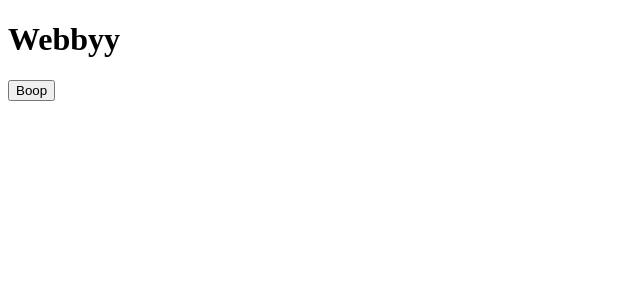
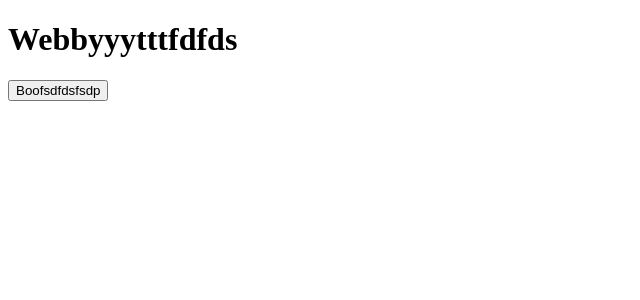
Before and after one commit to cassi10/turbo-gh-actions-test, a Next.js app in the folder apps/web/: page / in a window 1280 px wide. Shown: the top 300 px of the page, without its empty margins (0-640 px from the left). Built offline with nearby package versions, Linux system fonts and the light colour scheme.

Commit message:
updated ci workflow file

```diff
--- a/apps/web/pages/index.tsx
+++ b/apps/web/pages/index.tsx
@@ -3,7 +3,7 @@ import { Button } from "@scope/ui";
 export default function Web() {
   return (
     <div>
-      <h1>Webbyy</h1>
+      <h1>Webbyyytttfdfds</h1>
       <Button />
     </div>
   );
--- a/packages/ui/Button.tsx
+++ b/packages/ui/Button.tsx
@@ -1,4 +1,4 @@
 import * as React from "react";
 export const Button = () => {
-  return <button>Boop</button>;
+  return <button>Boofsdfdsfsdp</button>;
 };
```
Also changed, not shown: 1 other file (tests, documents, lock files or other folders).
